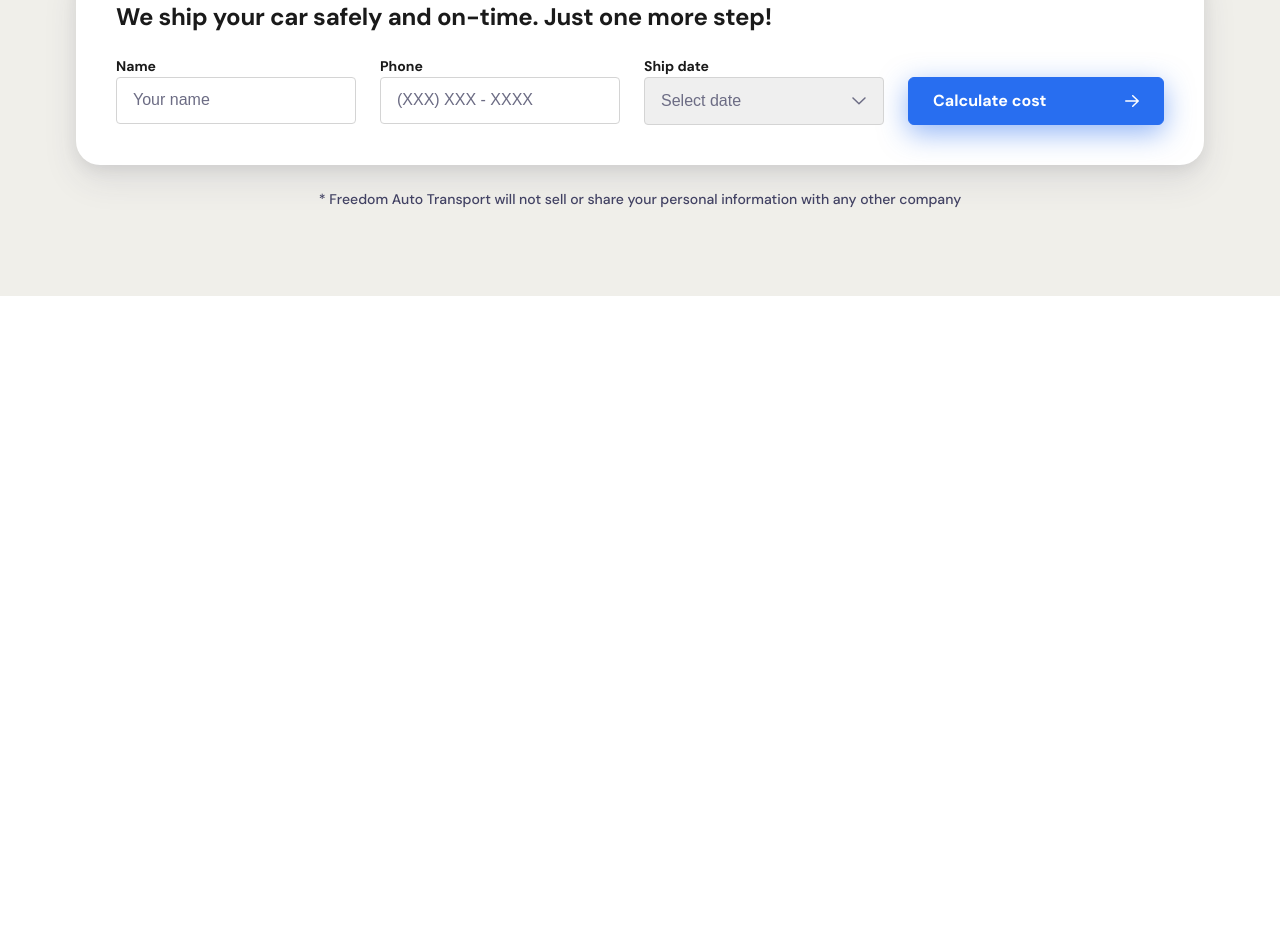
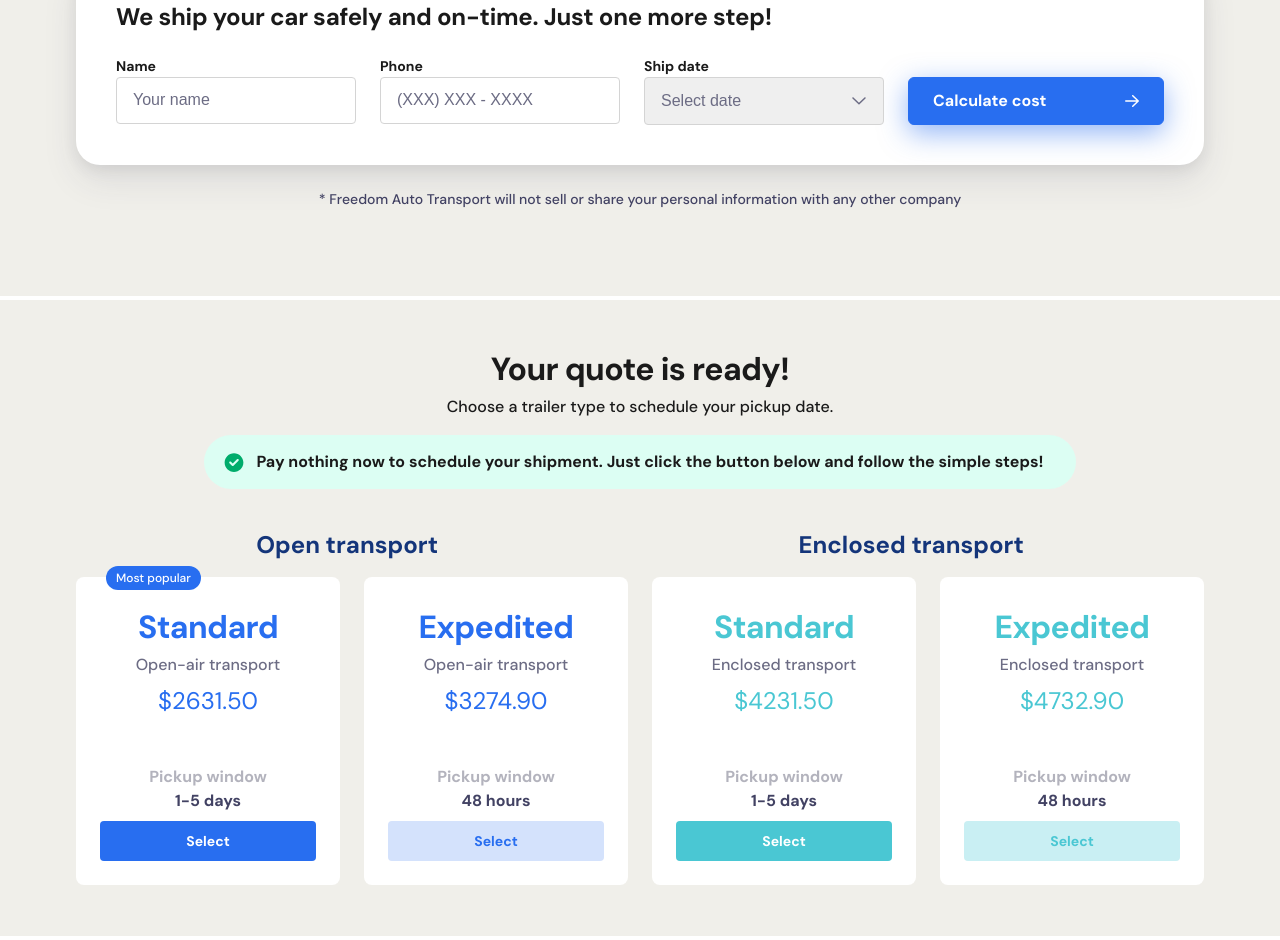
Before and after one commit to max-petkov/calculator, a website: page src/index.html in a window 1280 px wide. Shown: the part 1620-2560 px from the top of the page. Before the commit the page ends 1920 px from the top, so only its background shows below. Drawn offline with nearby package versions, Linux system fonts and the light colour scheme; files that its build step writes are made by us from their sources.

Commit message:
quote cards added

```diff
--- a/src/assets/scss/_helpers.scss
+++ b/src/assets/scss/_helpers.scss
@@ -1,11 +1,74 @@
+// Typography
+.fw-bold {
+  font-weight: bold;
+}
+
+.text-caption-m {
+  font-weight: bold;
+  font-size: 14px;
+  line-height: 14px;
+}
+
+.text-input-m {
+  font-size: 16px;
+  line-height: 16px;
+}
+
+.text-content-sm {
+  font-weight: 500;
+  font-size: 14px;
+  line-height: 21px;
+}
+
 // Colors
+.color-primary {
+  color: $color-primary;
+}
+
+.color-secondary {
+  color: $color-secondary;
+}
+
+.color-info {
+  color: $color-info;
+}
+
 .color-darker {
   color: $color-darker;
 }
 
+.color-neutral-dark {
+  color: $color-neutral-dark;
+}
+
+.color-neutral-grey {
+  color: $color-neutral-grey;
+}
+
+// Box shadow
+.box-shadow-none {
+  box-shadow: none !important;
+}
+
 // Spacing
+.mt-48 {
+  margin-top: 48px;
+}
+
+.mt-40 {
+  margin-top: 40px;
+}
+
 .mt-24 {
   margin-top: 24px;
+}
+
+.mt-16 {
+  margin-top: 16px;
+}
+
+.mt-8 {
+  margin-top: 8px;
 }
 
 .ml-12 {
--- a/src/assets/scss/_typography.scss
+++ b/src/assets/scss/_typography.scss
@@ -4,6 +4,19 @@ h2 {
   line-height: 56px;
   letter-spacing: -0.03em;
   color: $color-primary;
+}
+
+h3 {
+  font-weight: bold;
+  font-size: 32px;
+  line-height: 36px;
+  letter-spacing: -0.02em;
+}
+
+h4 {
+  font-weight: bold;
+  font-size: 24px;
+  line-height: 32px;
 }
 
 h5 {
@@ -24,20 +37,3 @@ a {
   text-decoration: none;
   color: $color-primary;
 }
-
-.text-caption-m {
-  font-weight: bold;
-  font-size: 14px;
-  line-height: 14px;
-}
-
-.text-input-m {
-  font-size: 16px;
-  line-height: 16px;
-}
-
-.text-content-sm {
-  font-weight: 500;
-  font-size: 14px;
-  line-height: 21px;
-}
--- a/src/assets/scss/_variables.scss
+++ b/src/assets/scss/_variables.scss
@@ -1,10 +1,15 @@
 $color-primary: #286ef0;
+$color-primary-light: #d4e2fc;
+$color-secondary: #14357a;
 $color-info: #4ac7d3;
+$color-info-light: #c9eff3;
+$color-success-light: #dcfef3;
 
 $color-black: #1a1a1a;
 $color-deep: #181823;
 $color-darker: #424263;
 $color-neutral-dark: #6c6c84;
+$color-neutral-grey: #b3b3bd;
 $color-neutral-light: #d4d4d4;
 $color-lighter: #f0efea;
 $color-pale: #fbfbf9;
--- /dev/null
+++ b/src/assets/scss/components/_alert.scss
@@ -0,0 +1,30 @@
+.alert {
+  border-radius: 37px;
+  padding-top: 16px;
+  padding-bottom: 16px;
+  padding-right: 32px;
+  padding-left: 52px;
+  font-weight: bold;
+  font-size: 16px;
+  line-height: 22px;
+  letter-spacing: 0.0015em;
+  color: $color-black;
+  background-color: transparent;
+
+  &--success {
+    position: relative;
+    background-color: $color-success-light;
+
+    &::before {
+      content: "";
+      position: absolute;
+      top: 17px;
+      left: 20px;
+      background-image: url("../svg/success-icon.svg");
+      background-repeat: no-repeat;
+      background-size: 20px;
+      width: 20px;
+      height: 20px;
+    }
+  }
+}
--- a/src/assets/scss/components/_button.scss
+++ b/src/assets/scss/components/_button.scss
@@ -53,4 +53,32 @@
       }
     }
   }
+
+  &-quote {
+    width: 100%;
+    font-size: 14px;
+    line-height: 14px;
+    padding: 12px 0;
+    border-radius: 4px;
+
+    &--primary {
+      color: $color-white;
+      background-color: $color-primary;
+
+      &-inverted {
+        color: $color-primary;
+        background-color: $color-primary-light;
+      }
+    }
+
+    &--info {
+      color: $color-white;
+      background-color: $color-info;
+
+      &-inverted {
+        color: $color-info;
+        background-color: $color-info-light;
+      }
+    }
+  }
 }
--- /dev/null
+++ b/src/assets/scss/components/_quote-cards.scss
@@ -0,0 +1,47 @@
+.quote-cards {
+  width: 100%;
+  max-width: 1128px;
+
+  &__header {
+    display: flex;
+    justify-content: space-around;
+  }
+
+  &__body {
+    display: flex;
+
+    .card {
+      position: relative;
+      width: 100%;
+      padding: 24px;
+      padding-top: 32px;
+      border-radius: 8px;
+      text-align: center;
+      background-color: $color-white;
+
+      &:first-child:before {
+        content: "Most popular";
+        position: absolute;
+        top: -11px;
+        left: 30px;
+        padding: 5px 10px;
+        border-radius: 12px;
+        font-weight: 500;
+        font-size: 12px;
+        line-height: 14px;
+        color: $color-white;
+        background-color: $color-primary;
+      }
+
+      &:not(:last-child) {
+        margin-right: 24px;
+      }
+
+      &__price {
+        font-weight: normal;
+        font-size: 24px;
+        line-height: 32px;
+      }
+    }
+  }
+}
--- a/src/assets/scss/main.scss
+++ b/src/assets/scss/main.scss
@@ -6,3 +6,5 @@
 @import "./components/button";
 @import "./components/calculator";
 @import "./components/form";
+@import "./components/alert";
+@import "./components/quote-cards";
--- a/src/index.html
+++ b/src/index.html
@@ -210,6 +210,72 @@
             information with any other
             company</p>
     </section>
+    <section>
+        <h3>Your quote is ready!</h3>
+        <p class="color-neutral-darker mt-8">Choose a trailer type to schedule your pickup date.</p>
+        <div class="alert alert--success mt-16">Pay nothing now to schedule your shipment. Just click the button below
+            and
+            follow the simple steps!</div>
+        <div class="quote-cards mt-40">
+            <div class="quote-cards__header">
+                <h4 class="color-secondary">Open transport</h4>
+                <h4 class="color-secondary">Enclosed transport</h4>
+            </div>
+            <div class="quote-cards__body mt-16">
+                <div class="card">
+                    <div class="card__header">
+                        <h3 class="color-primary">Standard</h3>
+                        <p class="mt-8 color-neutral-dark">Open-air transport</p>
+                        <p class="card__price color-primary mt-8">$2631.50</p>
+                    </div>
+                    <div class="card__body mt-48">
+                        <p class="fw-bold color-neutral-grey">Pickup window</p>
+                        <p class="fw-bold color-darker">1-5 days</p>
+                        <button class="btn btn-quote btn-quote--primary mt-8">Select</button>
+                    </div>
+                </div>
+                <div class="card">
+                    <div class="card__header">
+                        <h3 class="color-primary">Expedited</h3>
+                        <p class="mt-8 color-neutral-dark">Open-air transport</p>
+                        <p class="card__price color-primary mt-8">$3274.90</p>
+                    </div>
+                    <div class="card__body mt-48">
+                        <p class="fw-bold color-neutral-grey">Pickup window</p>
+                        <p class="fw-bold color-darker">48 hours</p>
+                        <button class="btn btn-quote btn-quote--primary-inverted mt-8">Select</button>
+                    </div>
+                </div>
+
+                <div class="card">
+                    <div class="card__header">
+                        <h3 class="color-info">Standard</h3>
+                        <p class="mt-8 color-neutral-dark">Enclosed transport</p>
+                        <p class="card__price color-info mt-8">$4231.50</p>
+                    </div>
+                    <div class="card__body mt-48">
+                        <p class="fw-bold color-neutral-grey">Pickup window</p>
+                        <p class="fw-bold color-darker">1-5 days</p>
+                        <button class="btn btn-quote btn-quote--info mt-8">Select</button>
+                    </div>
+                </div>
+
+                <div class="card">
+                    <div class="card__header">
+                        <h3 class="color-info">Expedited</h3>
+                        <p class="mt-8 color-neutral-dark">Enclosed transport</p>
+                        <p class="card__price color-info mt-8">$4732.90</p>
+                    </div>
+                    <div class="card__body mt-48">
+                        <p class="fw-bold color-neutral-grey">Pickup window</p>
+                        <p class="fw-bold color-darker">48 hours</p>
+                        <button class="btn btn-quote btn-quote--info-inverted mt-8">Select</button>
+                    </div>
+                </div>
+
+            </div>
+        </div>
+    </section>
 </body>
 
 </html>
```
Also changed, not shown: src/assets/svg/success-icon.svg (added).
